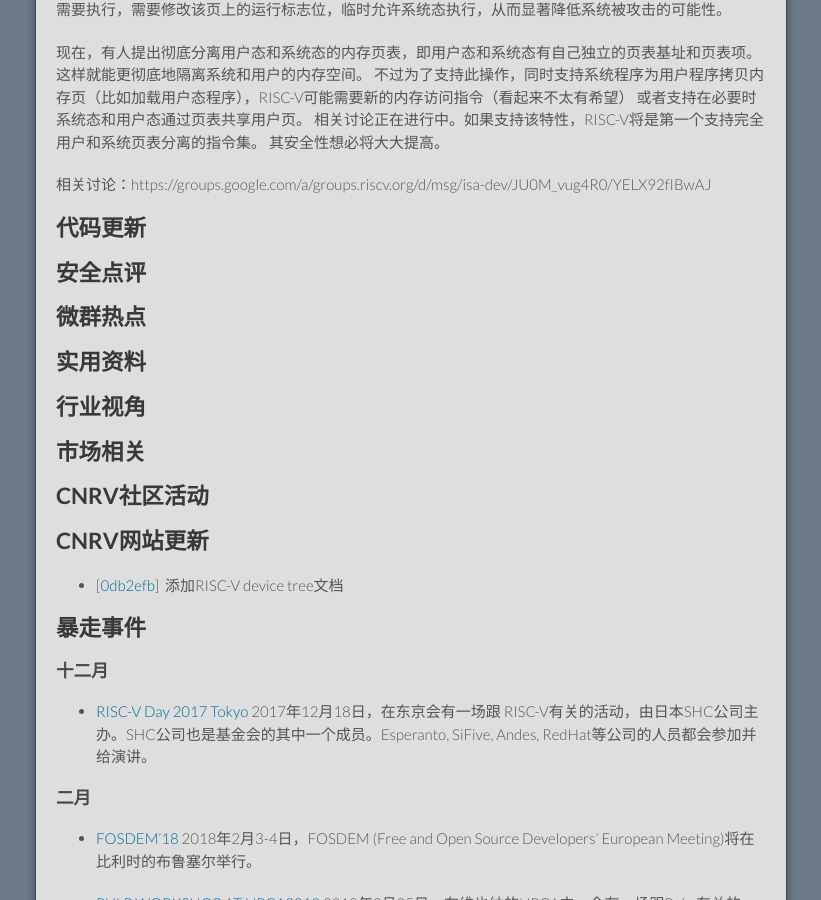
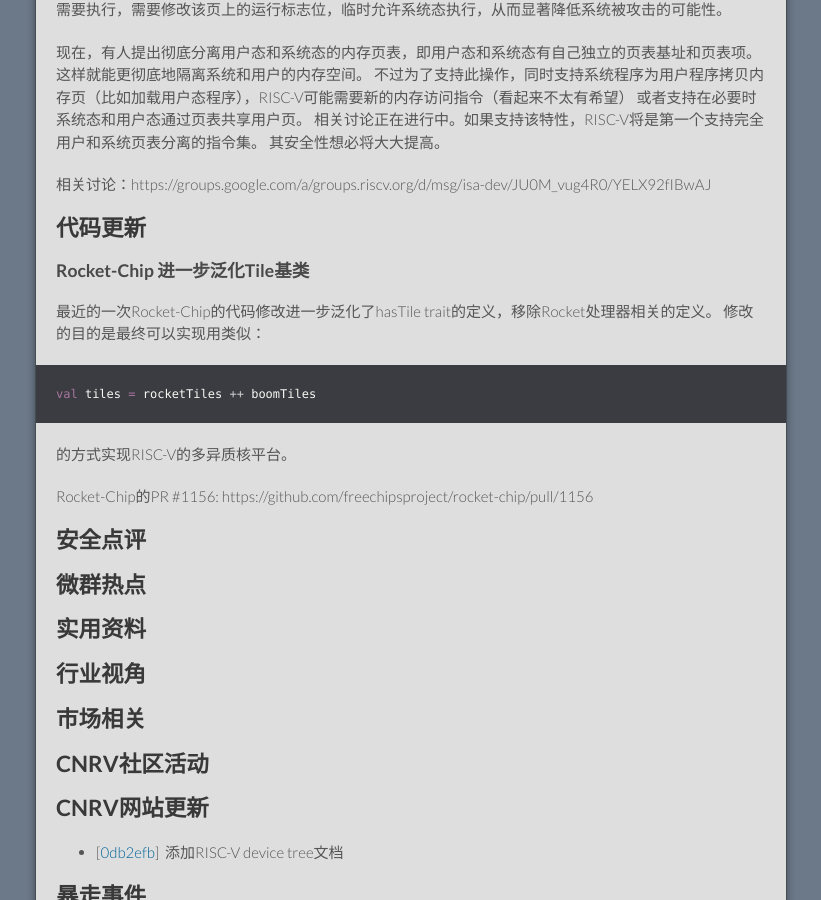
Before and after one commit to cnrv/home, a Jekyll site: the page built from bi-week-rpts/2017-12-21.md, in a window 1280 px wide and 900 px high, scrolled down 479 px. Shown: the whole window, without its empty margins (229-1050 px from the left). Built offline with Jekyll 4.4.1, drawn with Linux system fonts in a browser that asks for light colours; Markdown is read by kramdown in place of the engine named in the settings; comment, search, counter and statistics services are not loaded; our own code applies the rules of GitHub Pages for plain Markdown files.

Commit message:
generic hasTile trait

```diff
--- a/bi-week-rpts/2017-12-21.md
+++ b/bi-week-rpts/2017-12-21.md
@@ -33,6 +33,17 @@
 
 
 ## 代码更新
+
+### Rocket-Chip 进一步泛化Tile基类
+
+最近的一次Rocket-Chip的代码修改进一步泛化了hasTile trait的定义，移除Rocket处理器相关的定义。
+修改的目的是最终可以实现用类似：
+~~~scala
+val tiles = rocketTiles ++ boomTiles
+~~~
+的方式实现RISC-V的多异质核平台。
+
+Rocket-Chip的PR \#1156: https://github.com/freechipsproject/rocket-chip/pull/1156
 
 ## 安全点评
 
```
